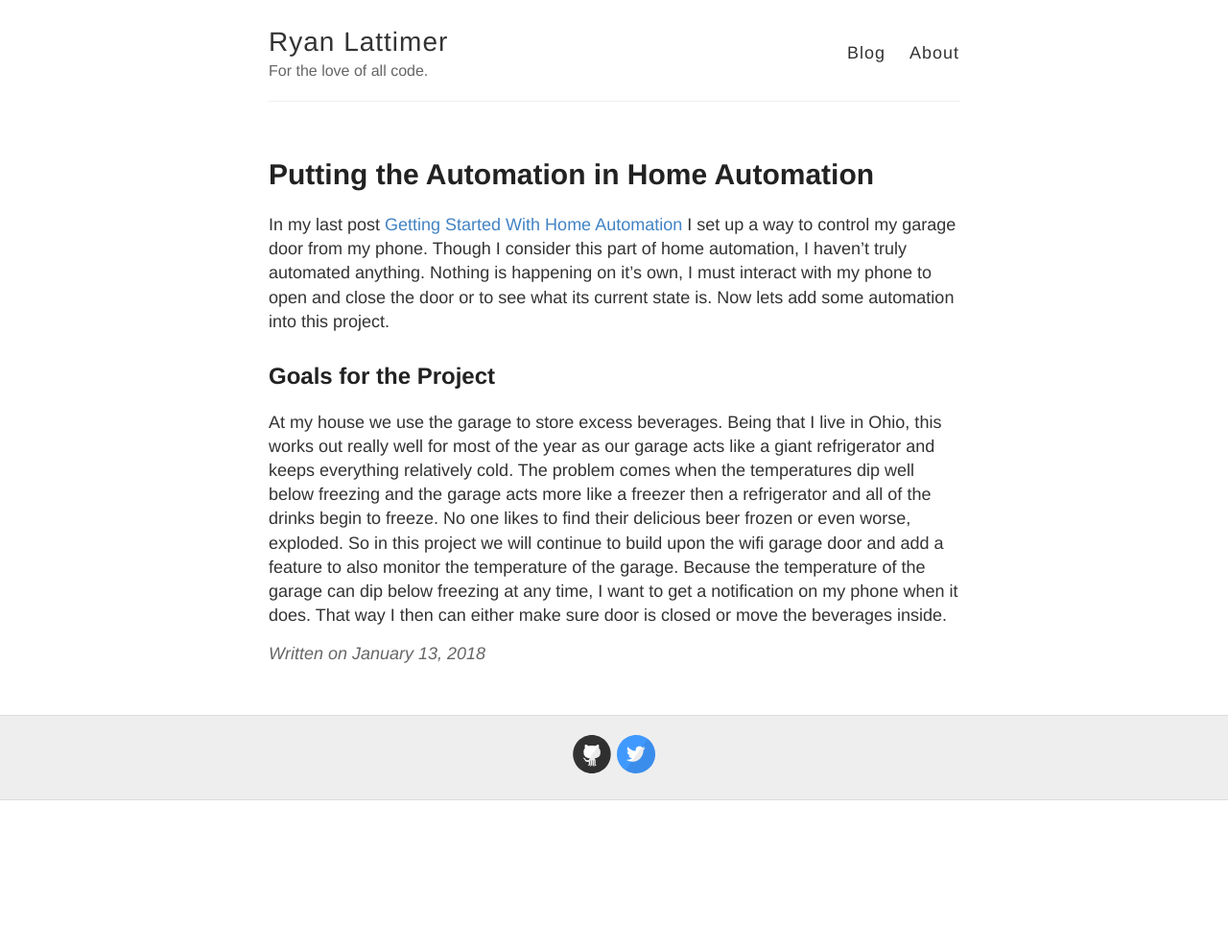
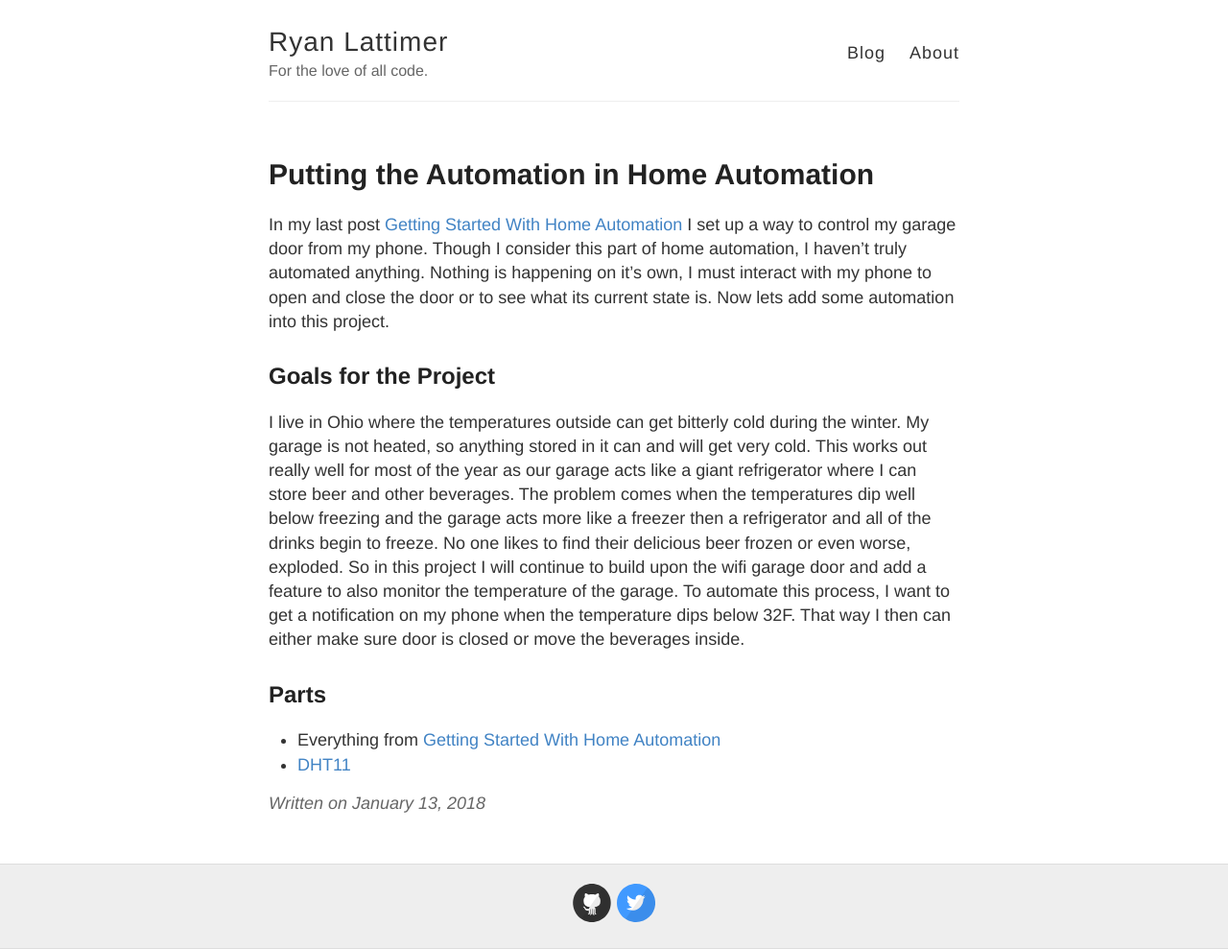
Before and after one commit to colatt/colatt.github.io, a Jekyll site: the page built from _posts/2018-1-13-Putting-The-Automation-In-Home-Automation.md, in a window 1280 px wide. Shown: the whole page at 96% size. Built offline with Jekyll 4.4.1, drawn with Linux system fonts in a browser that asks for light colours; comment, search, counter and statistics services are not loaded; before the commit the page ends 900 px from its top, so only the background shows below that.

Commit message:
some rewording of project details

```diff
--- a/_posts/2018-1-13-Putting-The-Automation-In-Home-Automation.md
+++ b/_posts/2018-1-13-Putting-The-Automation-In-Home-Automation.md
@@ -7,4 +7,9 @@ In my last post [Getting Started With Home Automation](/Getting-Started-With-Hom
 
 ## Goals for the Project
 
-At my house we use the garage to store excess beverages. Being that I live in Ohio, this works out really well for most of the year as our garage acts like a giant refrigerator and keeps everything relatively cold. The problem comes when the temperatures dip well below freezing and the garage acts more like a freezer then a refrigerator and all of the drinks begin to freeze. No one likes to find their delicious beer frozen or even worse, exploded. So in this project we will continue to build upon the wifi garage door and add a feature to also monitor the temperature of the garage. Because the temperature of the garage can dip below freezing at any time, I want to get a notification on my phone when it does. That way I then can either make sure door is closed or move the beverages inside.
+I live in Ohio where the temperatures outside can get bitterly cold during the winter. My garage is not heated, so anything stored in it can and will get very cold. This works out really well for most of the year as our garage acts like a giant refrigerator where I can store beer and other beverages. The problem comes when the temperatures dip well below freezing and the garage acts more like a freezer then a refrigerator and all of the drinks begin to freeze. No one likes to find their delicious beer frozen or even worse, exploded. So in this project I will continue to build upon the wifi garage door and add a feature to also monitor the temperature of the garage. To automate this process, I want to get a notification on my phone when the temperature dips below 32F. That way I then can either make sure door is closed or move the beverages inside.
+
+## Parts
+
+- Everything from [Getting Started With Home Automation](/Getting-Started-With-Home-Automation/)
+- [DHT11](http://amzn.to/2FILfvu)
```
